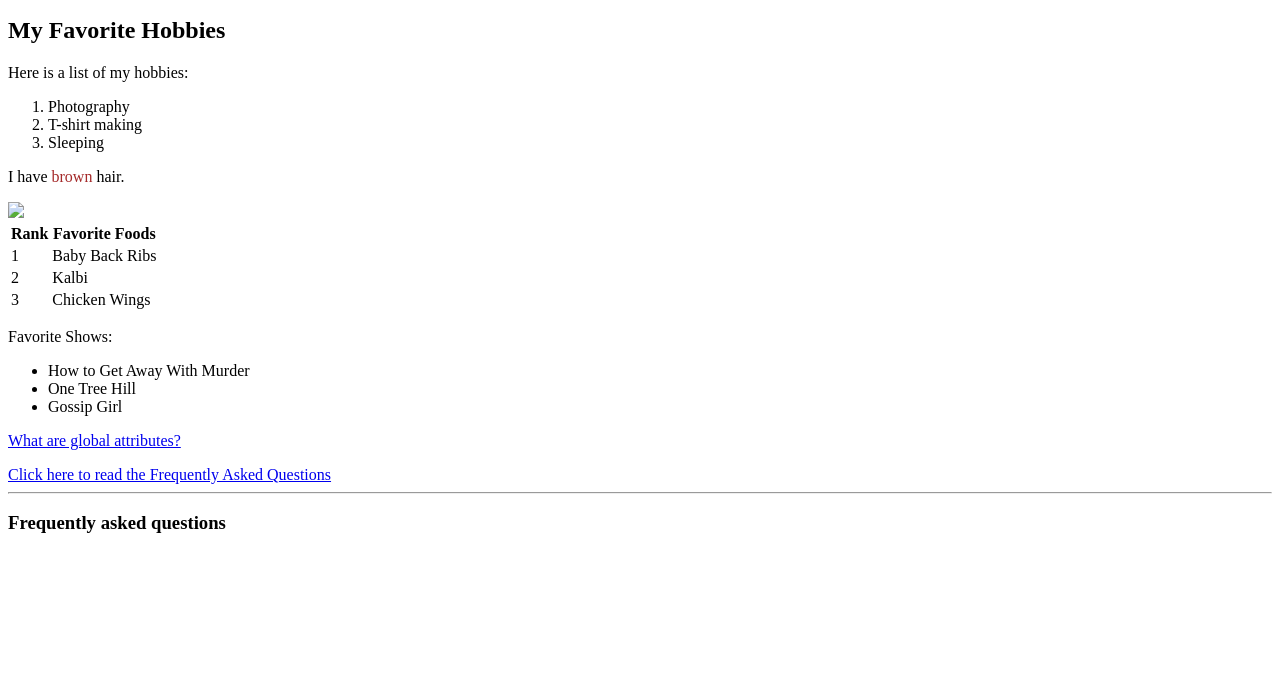
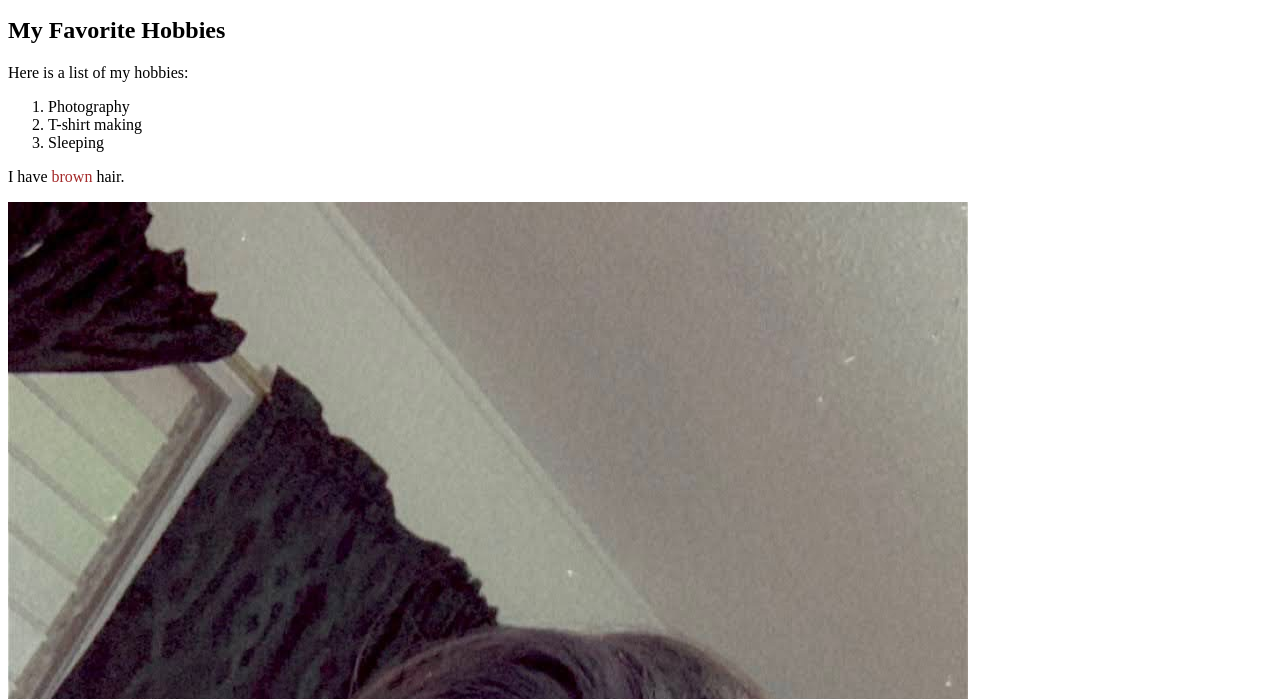
Before and after one commit to djaf6/HTMLExercise, a plain HTML site: page index.html in a window 1280 px wide. Shown: the part 101-800 px from the top of the page. Drawn offline with Linux system fonts and the light colour scheme.

Commit message:
changed picture location

```diff
--- a/index.html
+++ b/index.html
@@ -12,7 +12,7 @@
     <li>Sleeping</li>
 </ol>
 <p>I have <span style="color:brown">brown</span> hair.</p>
-<img src="a_folder_close_to_HTMLExercise/IMG_1373_Original.jpeg" \cf5 \cb6 \strokec5 width\cf4 \strokec4 =\'93100"\cf5 \strokec5 \'a0height\cf4 \strokec4 =\'93200"\cf2 \cb3 \strokec4 >
+<img src="selfie.jpeg" \cf5 \cb6 \strokec5 width\cf4 \strokec4 =\'93100"\cf5 \strokec5 \'a0height\cf4 \strokec4 =\'93200"\cf2 \cb3 \strokec4 >
 <table>
     <tr>
         <th>Rank</th>
```
